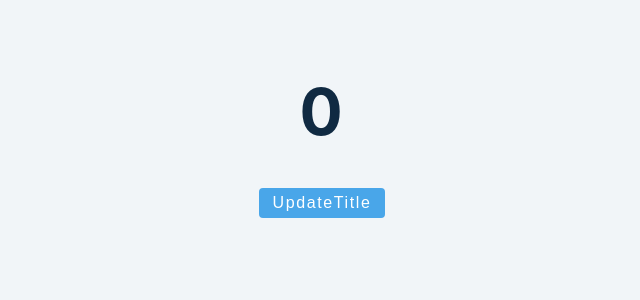
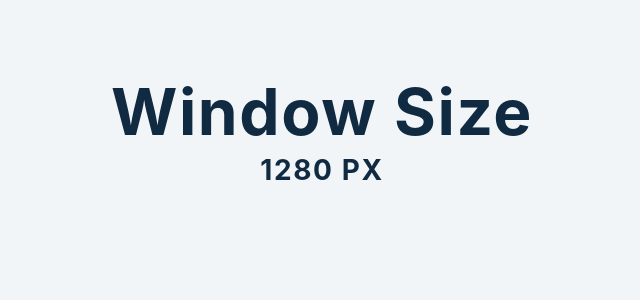
Before and after one commit to chukwudinweze/advanced-react-tutorial-from-johnsmilga, a React (Create React App) app: page / in a window 1280 px wide. Shown: the top 300 px of the page, without its empty margins (318-958 px from the left). Built offline with nearby package versions, Linux system fonts and the light colour scheme.

Commit message:
learnt about clean up function in useEffect hook function

```diff
--- a/src/App.js
+++ b/src/App.js
@@ -1,5 +1,5 @@
 import React from "react";
-import Setup from "./tutorial/2-use-Effect/setup/1-useEffect-basics.js";
+import Setup from "./tutorial/2-use-Effect/setup/2-useEffect-cleanup.js";
 function App() {
   return (
     <div className="container">
--- a/src/tutorial/2-use-Effect/setup/1-useEffect-basics.js
+++ b/src/tutorial/2-use-Effect/setup/1-useEffect-basics.js
@@ -5,8 +5,8 @@
 const UseEffectBasics = () => {
   const [value, setValue] = useState(0);
   useEffect(() => {
-    if(value >= 1){
-
+    if (value >= 1) {
+      document.title = `New message ${value}`;
     }
   });
   return (
--- a/src/tutorial/2-use-Effect/setup/2-useEffect-cleanup.js
+++ b/src/tutorial/2-use-Effect/setup/2-useEffect-cleanup.js
@@ -4,7 +4,23 @@
 // second argument
 
 const UseEffectCleanup = () => {
-  return <h2>useEffect cleanup</h2>;
+  const [size, setSize] = useState(window.innerWidth);
+  const checkSize = () => {
+    setSize(window.innerWidth);
+  };
+  useEffect(() => {
+    console.log("hello world");
+    window.addEventListener("resize", checkSize);
+    return () => {
+      document.removeEventListener("resize", checkSize);
+    };
+  });
+  return (
+    <>
+      <h1>window size </h1>
+      <h3>{size} PX</h3>
+    </>
+  );
 };
 
 export default UseEffectCleanup;
```
